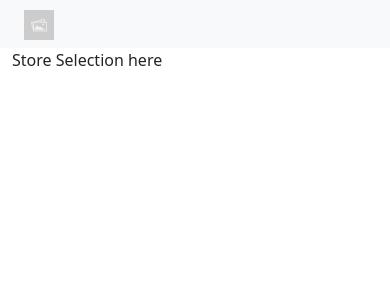
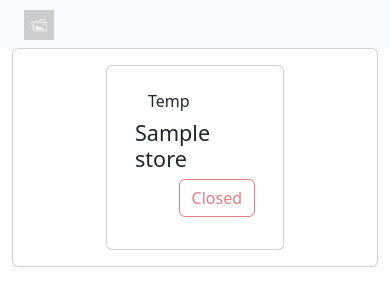
Before and after one commit to willbelcher/online-ordering-app, a Django app: page /store-selection/ in a window 390 px wide. Shown: the top 308 px of the page. Run offline with Django 4.2, Linux system fonts and the light colour scheme; a user stored in the database is signed in; tables that the repository leaves empty hold one stand-in row (values such as "Sample post"); some libraries are stand-ins or nearby versions.

Commit message:
store display

```diff
--- a/order/templates/order/store_selection.html
+++ b/order/templates/order/store_selection.html
@@ -4,8 +4,54 @@
 {% include "nav.html" %}
 
 <div class="container">
-    Store Selection here
-
+    <div class="card">
+        <div class="card-body grid">
+            {% for store in stores %}
+            <div class="row justify-content-center">
+                <div class="card min-vw-50 w-50">
+                    <div class="card-body">
+                        <div class="row pb-3">
+                            <div class="col-sm-auto">
+                                <button class="btn" type="button" data-bs-toggle="collapse" data-bs-target="#storeCollapse{{ store.id }}" aria-expanded="false" aria-controls="storeCollapse{{ store.id }}">
+                                    Temp
+                                </button>
+                            </div>
+                            <h4 class="card-title col-sm">{{ store.name }}</h4>
+                            <div class="col-sm-auto text-end">
+                                {% if store.is_open %}
+                                <button href="#" class="btn btn-outline-primary">
+                                    Order
+                                </button>
+                                {% else %}
+                                <button href="#" class="btn btn-outline-danger" disabled aria-disabled="true">
+                                    Closed
+                                </button>
+                                {% endif %}
+                            </div>
+                        </div>
+                        <div class="card collapse" id="storeCollapse{{ store.id }}">
+                            <div class="grid">
+                                <div class="row">
+                                    <div class="col-5">
+                                        {{ store.address }}
+                                    </div>
+                                    <div class="col-7">
+                                        {% for day, time_interval in store.schedule.items %}
+                                        <div class="row">
+                                            <div class="col-4">{{ day }}</div>
+                                            <div class="col-8">{{ time_interval }}</div>
+                                        </div>
+                                        {% endfor %}
+                                    </div>
+                                </div>
+                            </div>
+                        </div>
+                    </div>
+                </div>
+            </div>
+            {% endfor %}
+        </div>
+    </div>
 </div>
 
 {% endblock %}
--- a/order/views.py
+++ b/order/views.py
@@ -95,11 +95,16 @@ def store_selection(request):
     for store in stores:
         is_open = True
 
+        schedule = store.schedule.__dict__
+        del schedule['_state']
+        del schedule['id']
+        schedule = list(schedule.values())
+
         if store.out_of_schedule_close:
             is_open = False
 
         else:
-            schedule = list(store.schedule.__dict__.values())[2:]
+
             timezone = ZoneInfo(store.timezone)
 
             localized_datetime = datetime.datetime.now(tz=timezone)
@@ -114,11 +119,23 @@ def store_selection(request):
             elif localized_time < today_open or localized_time > today_close:
                 is_open = False
 
+        # Convert BusinessHours model to usable dict
+        processed_schedule = {}
+        weekdays = ["Monday", "Tuesday", "Wednesday", "Thursday", "Friday", "Saturday", "Sunday"]
+        for weekday in weekdays:
+            start_time = schedule.pop(0)
+            end_time = schedule.pop(0)
+            if start_time is None or end_time is None:
+                processed_schedule[weekday] = "Closed"
+            else:
+                processed_schedule[weekday] = f"{start_time.strftime('%I:%M %p')} - {end_time.strftime('%I:%M %p')}"
+
         processed_store = store.__dict__
         del processed_store['_state']
         del processed_store['timezone']
 
         processed_store['is_open'] = is_open
+        processed_store['schedule'] = processed_schedule
 
         print(processed_store)
         processed_stores.append(
```
